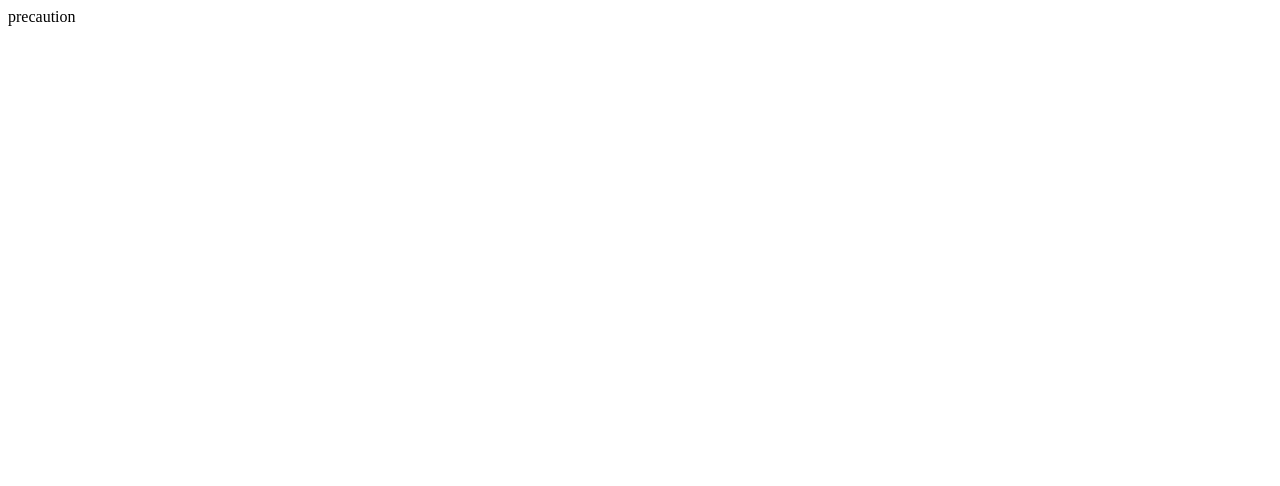
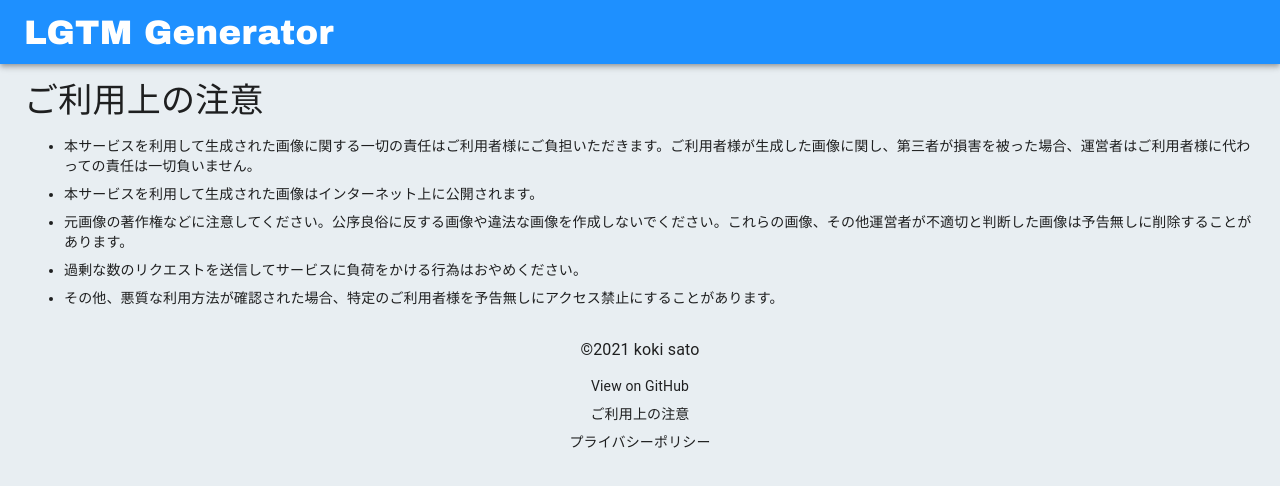
Before and after one commit to koki-develop/lgtm-generator, a Next.js app in the folder frontend/: page /precaution in a window 1280 px wide. Shown: the top 486 px of the page. Built offline with nearby package versions, Linux system fonts and the light colour scheme.

Commit message:
ご利用上の注意を作成

```diff
--- a/frontend/src/layout/footer/index.tsx
+++ b/frontend/src/layout/footer/index.tsx
@@ -20,6 +20,10 @@ const useStyles = makeStyles((theme: Theme) =>
       flexDirection: 'column',
       padding: theme.spacing(2),
     },
+    list: {
+      listStyleType: 'none',
+      paddingLeft: 0,
+    },
     listItem: {
       marginBottom: theme.spacing(1),
       textAlign: 'center',
@@ -39,11 +43,18 @@ const Footer: React.VFC = () => {
         <Typography component='small'>&copy;2021 koki sato</Typography>
       </ExternalLink>
 
-      <ul>
+      <ul className={classes.list}>
         <li className={classes.listItem}>
           <ExternalLink href='https://github.com/kou-pg-0131/lgtm-generator'>
             View on GitHub
           </ExternalLink>
+        </li>
+        <li className={classes.listItem}>
+          <Link href={Routes.precaution}>
+            <a>
+              ご利用上の注意
+            </a>
+          </Link>
         </li>
         <li className={classes.listItem}>
           <Link href={Routes.privacyPolicy}>
--- a/frontend/src/layout/index.tsx
+++ b/frontend/src/layout/index.tsx
@@ -1,4 +1,5 @@
-import React, { useEffect } from 'react';
+import React, { useEffect, useMemo } from 'react';
+import Head from 'next/head';
 import {
   useSetRecoilState,
   RecoilRoot,
@@ -35,6 +36,7 @@ const useStyles = makeStyles((theme: Theme) =>
 
 type LayoutProps = {
   children: React.ReactNode;
+  title?: string;
 };
 
 const Root: React.VFC<LayoutProps> = (props: LayoutProps) => {
@@ -51,6 +53,15 @@ const Root: React.VFC<LayoutProps> = (props: LayoutProps) => {
 
 const Layout: React.VFC<LayoutProps> = (props: LayoutProps) => {
   const classes = useStyles();
+  const { title } = props;
+
+  const pageTitle = useMemo(() => {
+    const baseTitle = 'LGTM Generator';
+    if (!title) {
+      return baseTitle;
+    }
+    return `${title} | ${baseTitle}`;
+  }, [title]);
 
   const setFavoriteIds = useSetRecoilState(favoriteIdsState);
 
@@ -60,6 +71,9 @@ const Layout: React.VFC<LayoutProps> = (props: LayoutProps) => {
 
   return (
     <Box className={classes.root}>
+      <Head>
+        <title>{pageTitle}</title>
+      </Head>
       <CssBaseline />
       <Header />
       <Container
--- a/frontend/src/layout/theme.ts
+++ b/frontend/src/layout/theme.ts
@@ -24,10 +24,6 @@ export const theme = createTheme({
             opacity: 0.6,
           },
         },
-        ul: {
-          listStyle: 'none',
-          padding: 0,
-        },
       },
     },
   },
--- a/frontend/src/pageComponents/precaution/index.tsx
+++ b/frontend/src/pageComponents/precaution/index.tsx
@@ -1,8 +1,50 @@
 import React from 'react';
+import Layout from '~/layout';
+import {
+  Box,
+  Typography,
+} from '@material-ui/core';
+import {
+  createStyles,
+  makeStyles,
+  Theme,
+} from '@material-ui/core/styles';
+
+const useStyles = makeStyles((theme: Theme) =>
+  createStyles({
+    listItem: {
+      marginBottom: theme.spacing(1),
+    },
+  }),
+);
 
 const Precaution: React.VFC = () => {
+  const classes = useStyles();
+
+  const items: string[] = [
+    '本サービスを利用して生成された画像に関する一切の責任はご利用者様にご負担いただきます。ご利用者様が生成した画像に関し、第三者が損害を被った場合、運営者はご利用者様に代わっての責任は一切負いません。',
+    '本サービスを利用して生成された画像はインターネット上に公開されます。',
+    '元画像の著作権などに注意してください。公序良俗に反する画像や違法な画像を作成しないでください。これらの画像、その他運営者が不適切と判断した画像は予告無しに削除することがあります。',
+    '過剰な数のリクエストを送信してサービスに負荷をかける行為はおやめください。',
+    'その他、悪質な利用方法が確認された場合、特定のご利用者様を予告無しにアクセス禁止にすることがあります。',
+  ];
+
   return (
-    <div>precaution</div>
+    <Layout title='ご利用上の注意'>
+      <Typography variant='h4'>ご利用上の注意</Typography>
+      <Box>
+        <ul>
+          {items.map((item, i) => (
+            <li
+              key={i}
+              className={classes.listItem}
+            >
+              {item}
+            </li>
+          ))}
+        </ul>
+      </Box>
+    </Layout>
   );
 };
 
```
